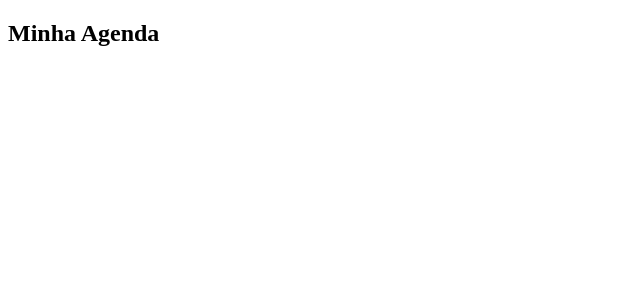
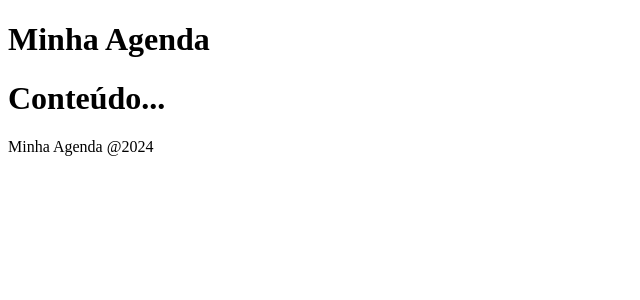
Before and after one commit to CaioPaulinoCosta/projeto_agenda_ts, a React (Create React App) app in the folder minha-agenda/: page / in a window 1280 px wide. Shown: the top 300 px of the page, without its empty margins (0-640 px from the left). Built offline with nearby package versions, Linux system fonts and the light colour scheme.

Commit message:
Adiciona Header, Footer

```diff
--- a/minha-agenda/src/App.tsx
+++ b/minha-agenda/src/App.tsx
@@ -1,9 +1,15 @@
 import React from "react";
+
+// componentes
+import Header from "./components/Header";
+import Footer from "./components/Footer";
 
 function App() {
   return (
-    <div className="App">
-      <h2>Minha Agenda</h2>
+    <div>
+      <Header />
+      <h1>Conteúdo...</h1>
+      <Footer />
     </div>
   );
 }
--- /dev/null
+++ b/minha-agenda/src/components/Footer.tsx
@@ -0,0 +1,13 @@
+import React from "react";
+
+const Footer = () => {
+  return (
+    <footer>
+      <p>
+        <span>Minha Agenda</span> @2024
+      </p>
+    </footer>
+  );
+};
+
+export default Footer;
--- /dev/null
+++ b/minha-agenda/src/components/Header.tsx
@@ -0,0 +1,11 @@
+import React from "react";
+
+const Header = () => {
+  return (
+    <header>
+      <h1>Minha Agenda</h1>
+    </header>
+  );
+};
+
+export default Header;
```
